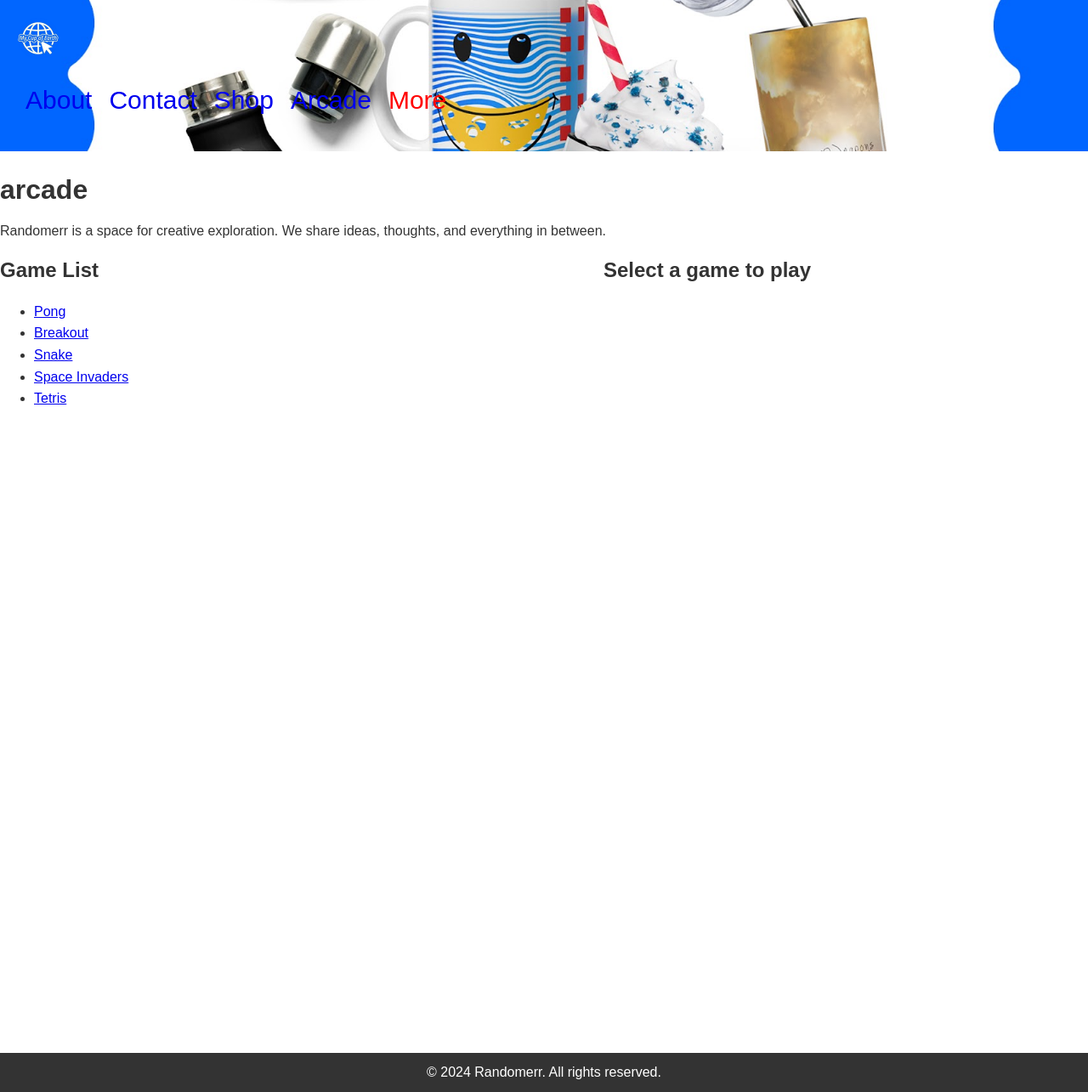
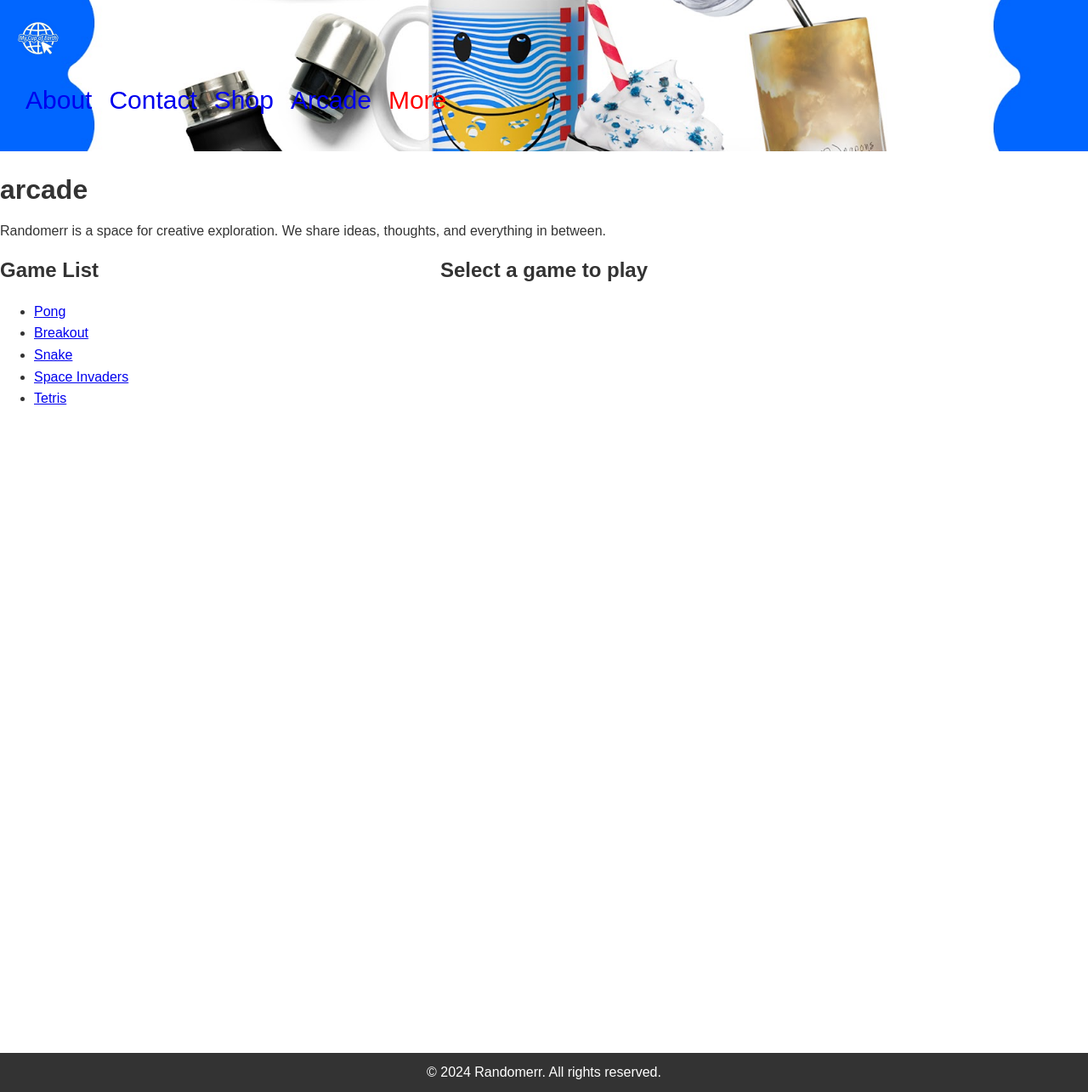
Before and after one commit to m-cochran/Randomerr, a Jekyll site: the page built from arcade.md, in a window 1280 px wide. Shown: the whole page at 85% size. Built offline with Jekyll 4.4.1, drawn with Linux system fonts in a browser that asks for light colours.

Commit message:
Update arcade.md

```diff
--- a/arcade.md
+++ b/arcade.md
@@ -11,7 +11,7 @@ Randomerr is a space for creative exploration. We share ideas, thoughts, and eve
 
 <div style="display: flex; align-items: flex-start; height: 100vh; overflow: hidden;">
   <!-- Sidebar for game list -->
-  <div style="width: 30%; padding-right: 20px; box-sizing: border-box; overflow-y: auto; height: 100%;">
+  <div style="width: 15%; padding-right: 20px; box-sizing: border-box; overflow-y: auto; height: 100%;">
     <h2>Game List</h2>
     <ul id="gameList">
       <li><a href="#" data-game="pong">Pong</a></li>
```
